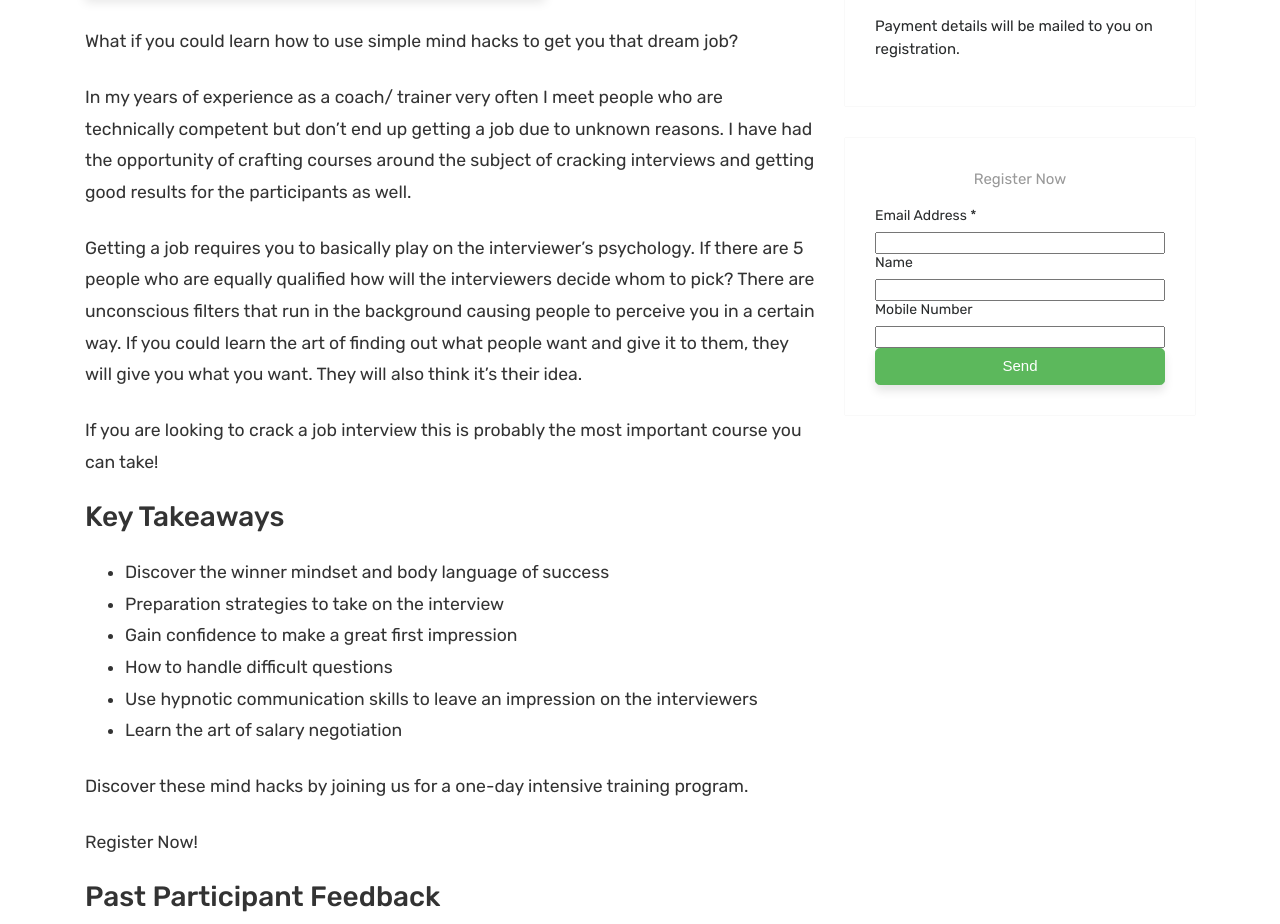
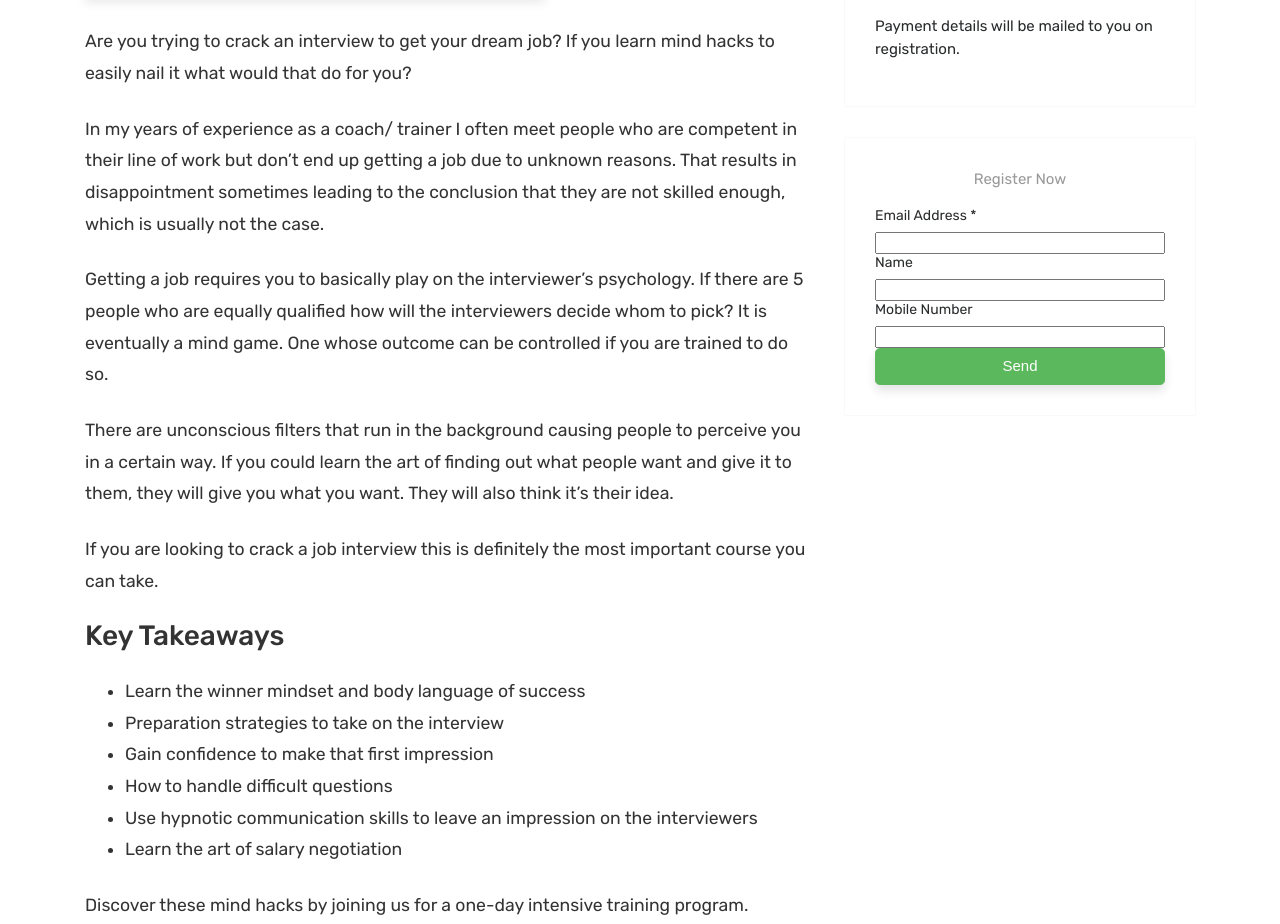
Before and after one commit to mayanks/mindlab, a Jekyll site: the page built from interview.md, in a window 1280 px wide and 1400 px high, cut to the strip 476-1400 px from the top of the window. Built offline with Jekyll 4.4.1, drawn with Linux system fonts in a browser that asks for light colours; comment, search, counter and statistics services are not loaded.

Commit message:
interview skills updated

```diff
--- a/interview.md
+++ b/interview.md
@@ -13,20 +13,23 @@ program-price : INR 4,000/-
 <iframe style="margin-bottom:20px" width="460" height="258" src="https://youtube.com/embed/8TBSvDN9IGQ" frameborder="0" allow="" allowfullscreen></iframe>
 
 <div>
-<p>What if you could learn how to use simple mind hacks to get you that dream job?</p>
+<p>Are you trying to crack an interview to get your dream job? If you learn mind hacks to easily nail it what would that do for you?
+</p>
 
-<p>In my years of experience as a coach/ trainer very often I meet people who are technically competent but don’t end up getting a job due to unknown reasons. I have had the opportunity of crafting courses around the subject of cracking interviews and getting good results for the participants as well.</p>
+<p>In my years of experience as a coach/ trainer I often meet people who are competent in their line of work but don’t end up getting a job due to unknown reasons. That results in disappointment sometimes leading to the conclusion that they are not skilled enough, which  is usually not the case.</p>
 
-<p>Getting a job requires you to basically play on the interviewer’s psychology. If there are 5 people who are equally qualified how will the interviewers decide whom to pick? There are unconscious filters that run in the background causing people to perceive you in a certain way. If you could learn the art of finding out what people want and give it to them, they will give you what you want. They will also think it’s their idea. </p>
+<p>Getting a job requires you to basically play on the interviewer’s psychology. If there are 5 people who are equally qualified how will the interviewers decide whom to pick?  It is eventually a mind game. One whose outcome can be controlled if you are trained to do so. </p>
 
-<p>If you are looking to crack a job interview this is probably the most important course you can take!</p>
+<p>There are unconscious filters that run in the background causing people to perceive you in a certain way. If you could learn the art of finding out what people want and give it to them, they will give you what you want. They will also think it’s their idea. </p>
+
+<p>If you are looking to crack a job interview this is definitely the most important course you can take.</p>
 
 </div>
 
 ### Key Takeaways
- * Discover the winner mindset and body language of success
+ * Learn the winner mindset and body language of success
  * Preparation strategies to take on the interview
- * Gain confidence to make a great first impression
+ * Gain confidence to make that first impression
  * How to handle difficult questions
  * Use hypnotic communication skills to leave an impression on the interviewers
  * Learn the art of salary negotiation
```
